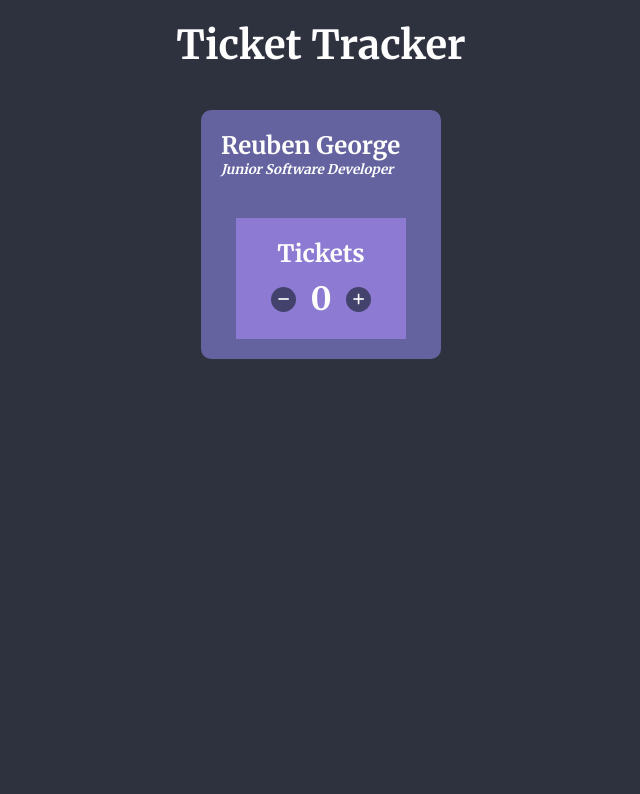
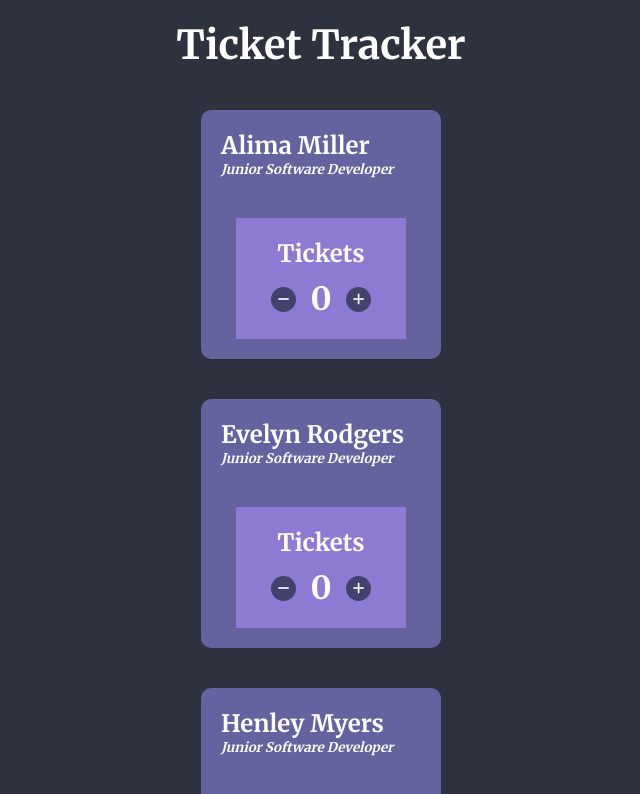
Before and after one commit to r7george/ticket-tracker, a React (Create React App) app: page / in a window 1280 px wide. Shown: the top 794 px of the page, without its empty margins (319-959 px from the left). Built offline with nearby package versions, Linux system fonts and the light colour scheme.

Commit message:
map-working-but-not-how-i-want-it-to

```diff
--- a/src/App.jsx
+++ b/src/App.jsx
@@ -1,15 +1,26 @@
 import './App.scss';
+import team from "./data/team";
 
 import Header from './components/Header/Header';
-
-import EmployeeCard from "./components/EmployeeCard/EmployeeCard";
+import CardContainer from './components/CardContainer/CardContainer';
+import EmployeeCard from './components/EmployeeCard/EmployeeCard';
 
 function App() {
+  const names = team.map((person) => {
+    return person.name;
+  });
+  const roles = team.map((person) => {
+    return person.role;
+  });
+
+  console.log(names);
+  console.log(roles);
   return (
     <div className="App">
-
       <Header />
-      <EmployeeCard employeeName="Reuben George" employeeRole="Junior Software Developer" />
+      {team.map((person) => {
+        {return <EmployeeCard employeeName={person.name} employeeRole={person.role}/>}
+      })}
     </div>
   );
 }
--- a/src/components/CardContainer/CardContainer.jsx
+++ b/src/components/CardContainer/CardContainer.jsx
@@ -1,2 +1,21 @@
 import React from "react";
-import "./TicketsSection.scss";
+import "./CardContainer.scss";
+import team from "../../data/team";
+
+import EmployeeCard from "../EmployeeCard/EmployeeCard";
+import EmployeeInfo from "../EmployeeInfo/EmployeeInfo";
+
+const CardContainter = () => {
+  const names = team.map((person) => {
+    return person.name;
+  });
+  const roles = team.map((person) => {
+    return person.role;
+  });
+
+  for (let i = 0; i < names.length; i++) {
+    return <EmployeeCard employeeName={names[i]} employeeRole={roles[i]} />;
+  }
+}
+
+export default CardContainter;
--- a/src/components/EmployeeCard/EmployeeCard.scss
+++ b/src/components/EmployeeCard/EmployeeCard.scss
@@ -7,4 +7,5 @@
   align-items: center;
   padding: 20px;
   border-radius: 10px;
+  margin: 20px 0;
 }
--- a/src/components/Header/Header.scss
+++ b/src/components/Header/Header.scss
@@ -4,5 +4,5 @@
   font-size: 40px;
   color: $color-text;
   text-align: center;
-  margin: 20px 0 40px 0;
+  margin: 20px 0;
 }
```
